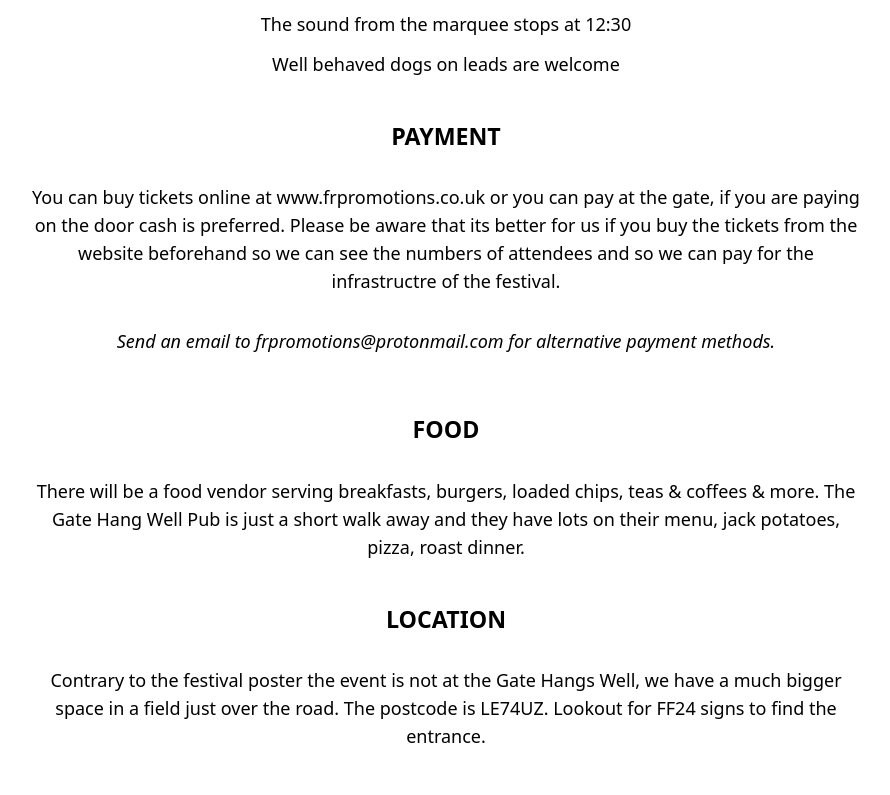
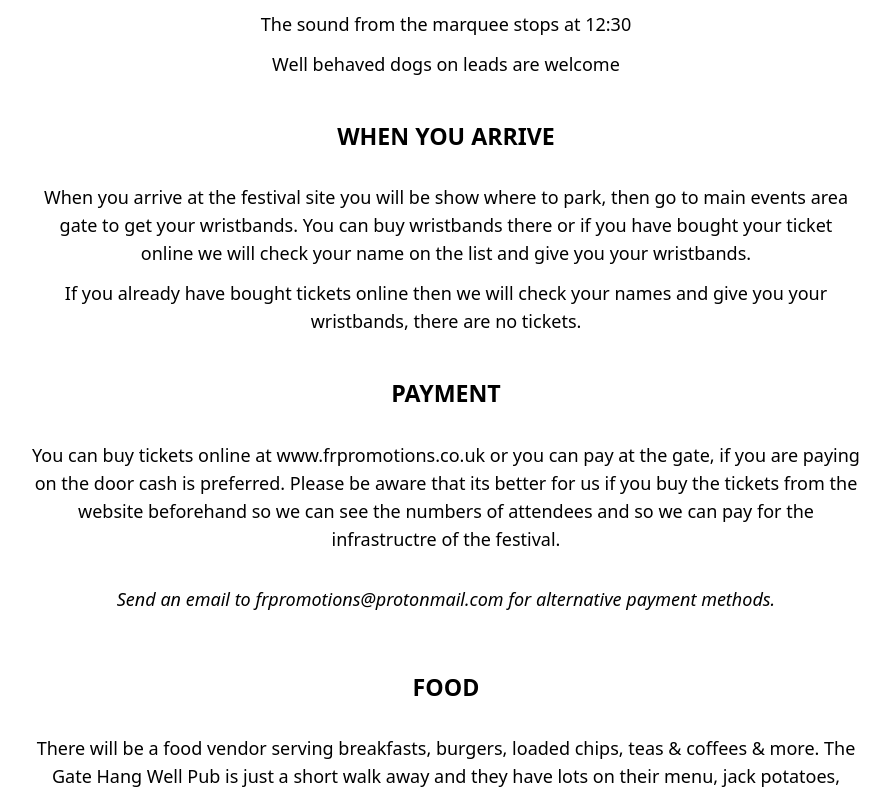
Before and after one commit to jajouka79/frpromotions-vue-frontend, a Vue app: page /#/ff in a window 1280 px wide. Shown: the part 860-1655 px from the top of the page, without its empty margins (194-1084 px from the left). Built offline with nearby package versions, Linux system fonts and the light colour scheme.

Commit message:
text updates

```diff
--- a/src/pages/FreedomFestPage.vue
+++ b/src/pages/FreedomFestPage.vue
@@ -59,6 +59,17 @@
 
                 <div class="pb-3">Well behaved dogs on leads are welcome</div>
 
+                <div class="text-xl my-8 font-bold">WHEN YOU ARRIVE</div>
+
+                <div class="pb-3">
+
+                    When you arrive at the festival site you will be show where to park, then go to main events area gate to get your wristbands.
+                    You can buy wristbands there or if you have bought your ticket online we will check your name on the list and give you your wristbands.
+                </div>
+                <div class="pb-3">
+
+                    If you already have bought tickets online then we will check your names and give you your wristbands, there are no tickets.
+                </div>
 
 
                 <div class="text-xl my-8 font-bold">PAYMENT</div>
@@ -181,8 +192,8 @@
                     <div>Finely craft songs with prescient lyrics</div>
 
                     <div class="mt-4">19:55-20:40</div>
-                    <div class="font-bold">Ryan Sanders</div>
-                    <div>Pro-freedom, high energy grime rap</div>
+                    <div class="font-bold">Guy Surtees</div>
+                    <div>Country / Blues singer songwriter</div>
 
                     <div class="mt-4">20:55-21:40</div>
                     <div class="font-bold">Out of Karma</div>
```
